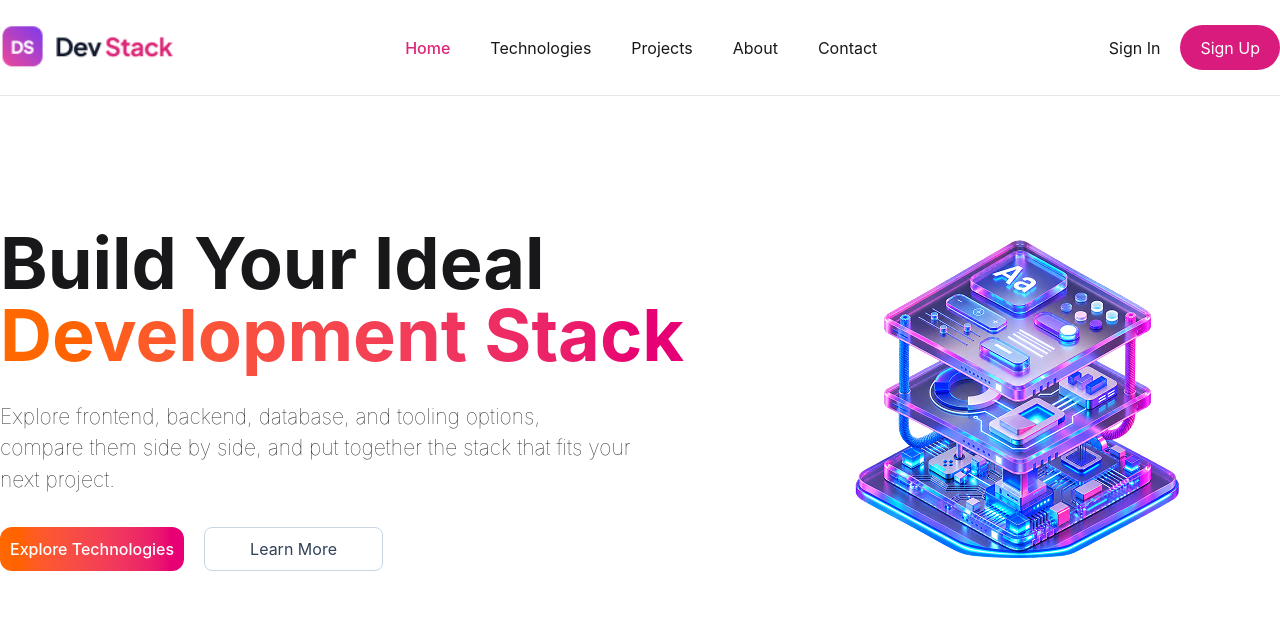
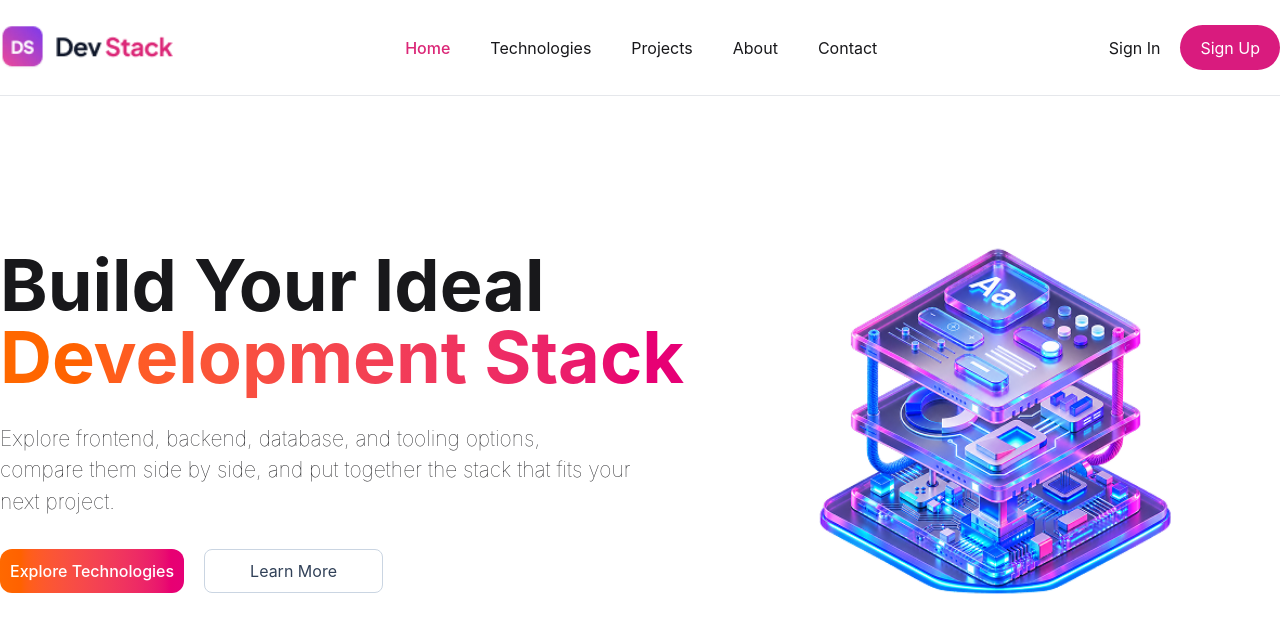
Before and after one commit to KawsarCodes404/Dev-stack-assignment, a React (Vite) app: page / in a window 1280 px wide. Shown: the top 632 px of the page. Built offline with nearby package versions, Linux system fonts and the light colour scheme.

Commit message:
started working building the card section

```diff
--- a/src/components/banner.tsx
+++ b/src/components/banner.tsx
@@ -44,6 +44,7 @@ const banner = () => {
                     <img
                         src={bannerimg}
                         alt=""
+                        className="flex justify-center w-[570px]"
                     />
                 </div>
             </div>
```
